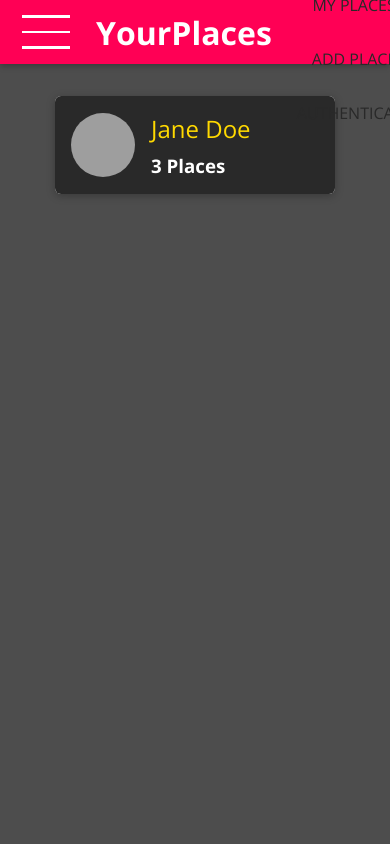
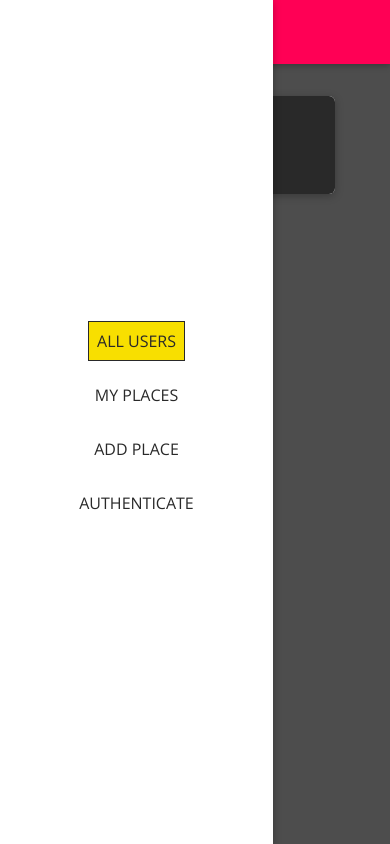
Before and after one commit to Elybourland/mern, a React (Create React App) app: page / in a window 390 px wide. Built offline with nearby package versions, Linux system fonts and the light colour scheme; grey boxes are pictures that could not be loaded.

Commit message:
implementing a basic desktop and mobile navigation

```diff
--- a/src/shared/components/Navigation/MainNavigation.js
+++ b/src/shared/components/Navigation/MainNavigation.js
@@ -3,10 +3,18 @@
 
 import MainHeader from "./MainHeader";
 import NavLinks from "./NavLinks";
+import SideDrawer from "./SideDrawer";
 import './MainNavigation.css';
 
 const MainNavigation = props => {
-  return <MainHeader>
+  return (
+    <React.Fragment>
+      <SideDrawer>
+        <nav className="main-navigation__drawer-nav">
+          <NavLinks />
+        </nav>
+      </SideDrawer>
+      <MainHeader>
         <button className="main-navigation__menu-btn">
           <span />
           <span />
@@ -15,10 +23,12 @@
         <h1 className="main-navigation__title">
           <Link to="/">YourPlaces</Link>
         </h1>
-    <nav>
+        <nav className="main-navigation__header-nav">
           <NavLinks />
         </nav>
       </MainHeader>
+    </React.Fragment>
+  );
 };
 
 export default MainNavigation;
--- a/src/shared/components/Navigation/SideDrawer.css
+++ b/src/shared/components/Navigation/SideDrawer.css
@@ -0,0 +1,10 @@
+.side-drawer {
+  position: fixed;
+  left: 0;
+  top: 0;
+  z-index: 100;
+  height: 100vh;
+  width: 70%;
+  background: white;
+  box-shadow: 0 2px 8px rgba(0, 0, 0, 0.26);
+}
--- a/src/shared/components/Navigation/SideDrawer.js
+++ b/src/shared/components/Navigation/SideDrawer.js
@@ -0,0 +1,9 @@
+import React from "react";
+
+import './SideDrawer.css';
+
+const SideDrawer = props => {
+  return <aside className="side-drawer">{props.children}</aside>;
+};
+
+export default SideDrawer;
```
Lines whose indentation alone changed are shown as unchanged.
